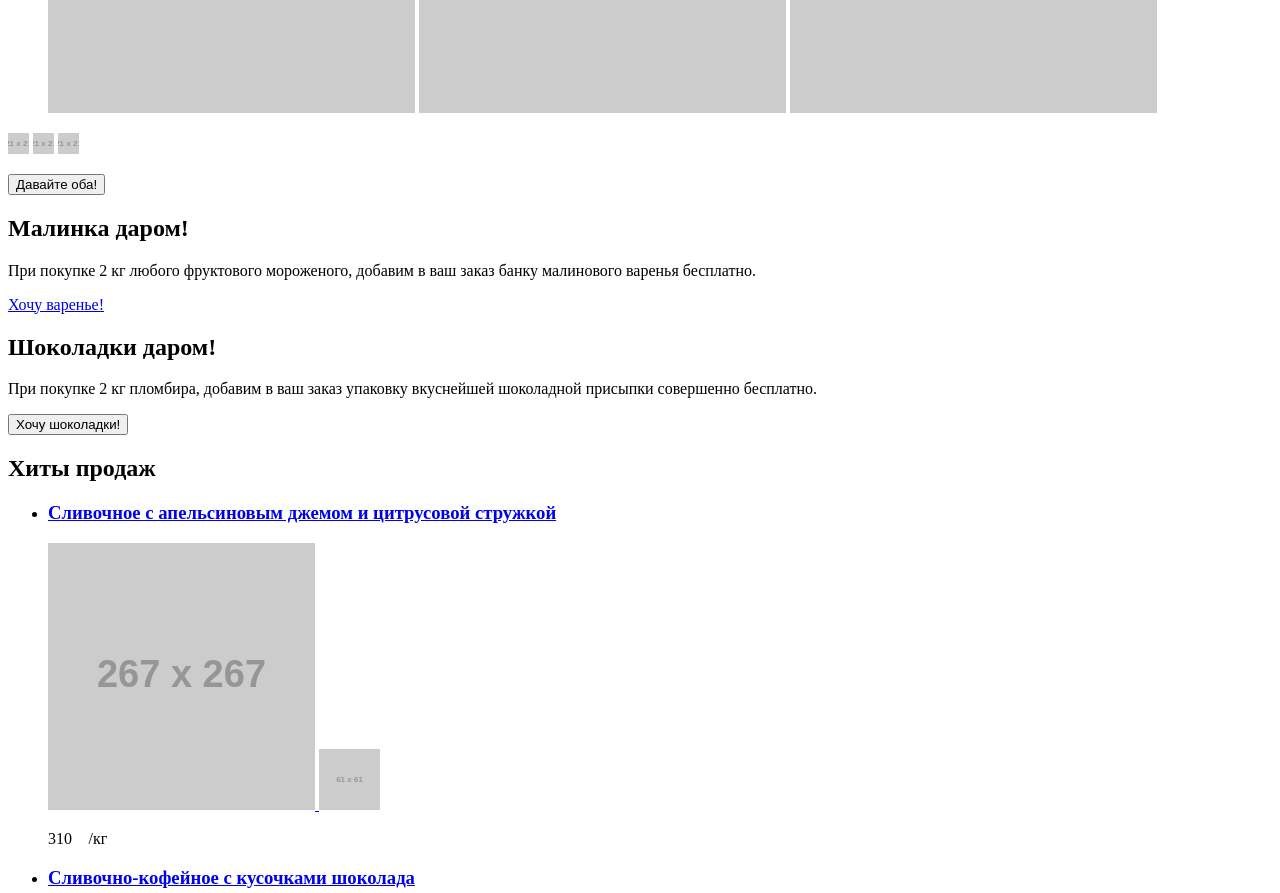
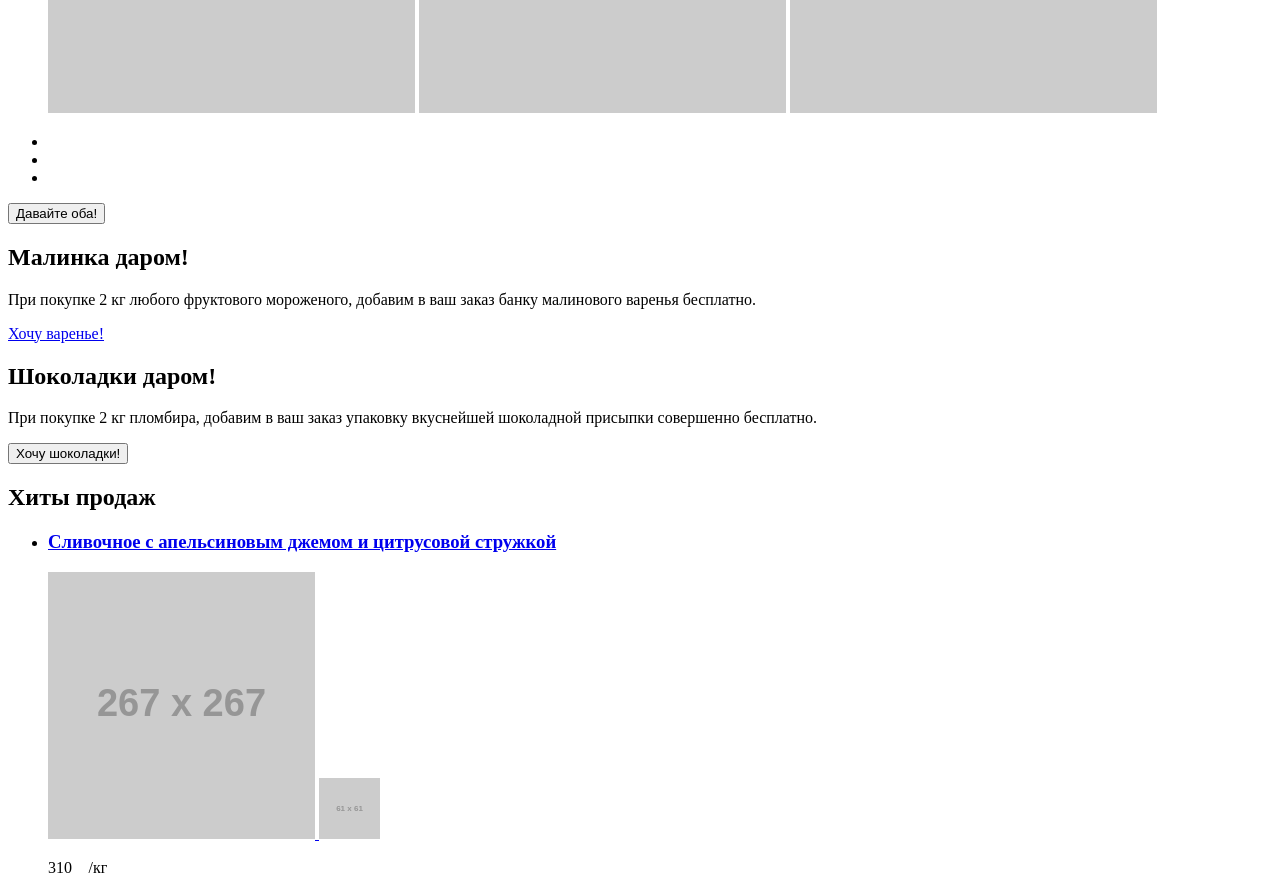
Before and after one commit to Tanyakiss/287893-gllacy-31, a plain HTML site: page index.html in a window 1280 px wide. Shown: the part 820-1713 px from the top of the page. Drawn offline with Linux system fonts and the light colour scheme; placeholder pictures from the web are drawn by us.

Commit message:
пагинация списком

```diff
--- a/index.html
+++ b/index.html
@@ -39,17 +39,17 @@
             <img src="https://via.placeholder.com/367x582" alt="Пломбир с помадкой и клубничный щербет">
             <img src="https://via.placeholder.com/367x582" alt="Пломбир с помадкой и клубничный щербет">
         </figure>
-          <p>
-            <span>
-              <img src="https://via.placeholder.com/21x21" alt="Пагинация">
-            </span>
-            <span>
-              <img src="https://via.placeholder.com/21x21" alt="Пагинация">
-            </span>
-            <span>
-              <img src="https://via.placeholder.com/21x21" alt="Пагинация">
-            </span>
-          </p>
+          <ul>
+            <li>
+              <a href="#"></a>
+            </li>
+            <li>
+              <a href="#"></a>
+            </li>
+            <li>
+              <a href="#"></a>
+            </li>
+          </ul>
         <button type="button">Давайте оба!</button>
       </section>
 
```
